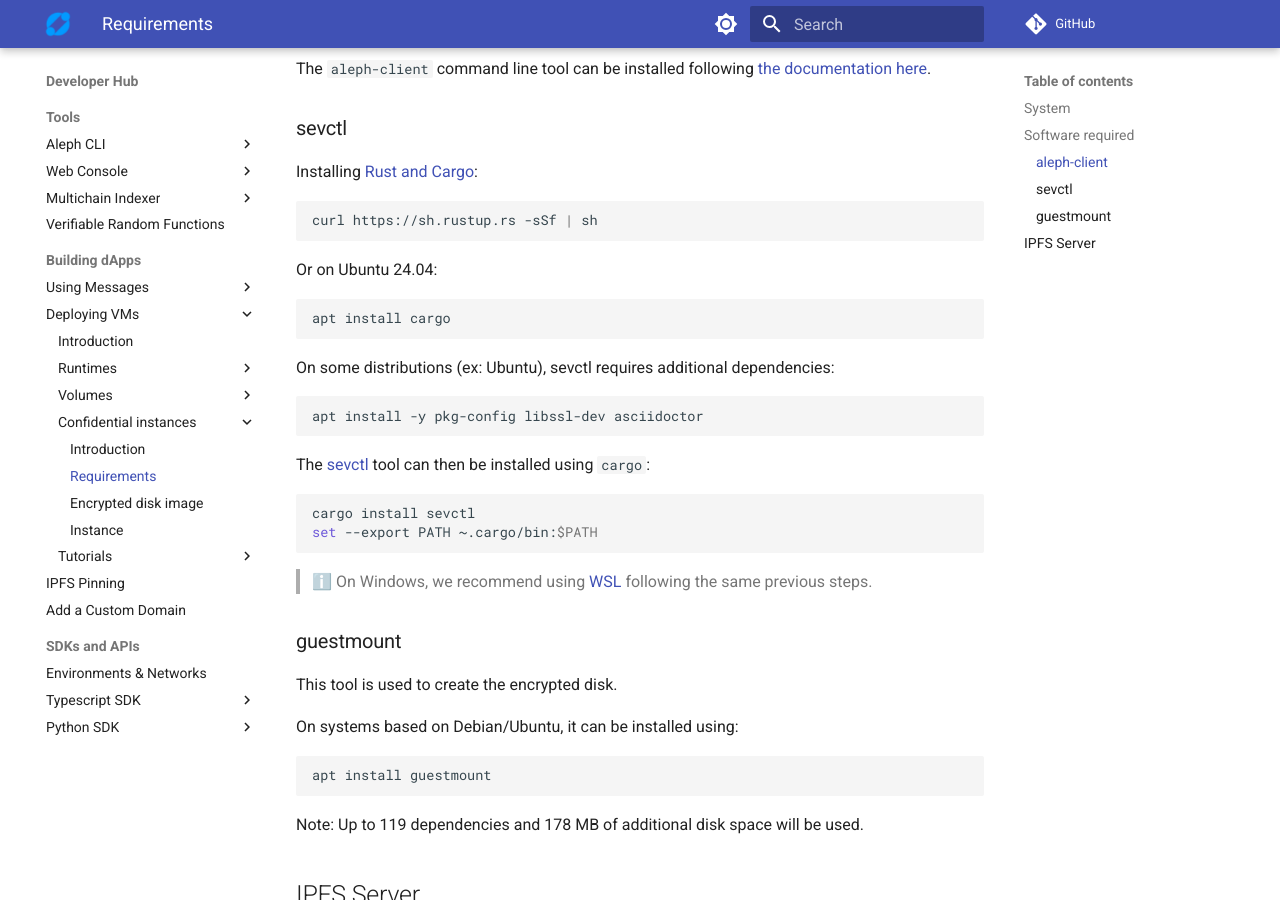
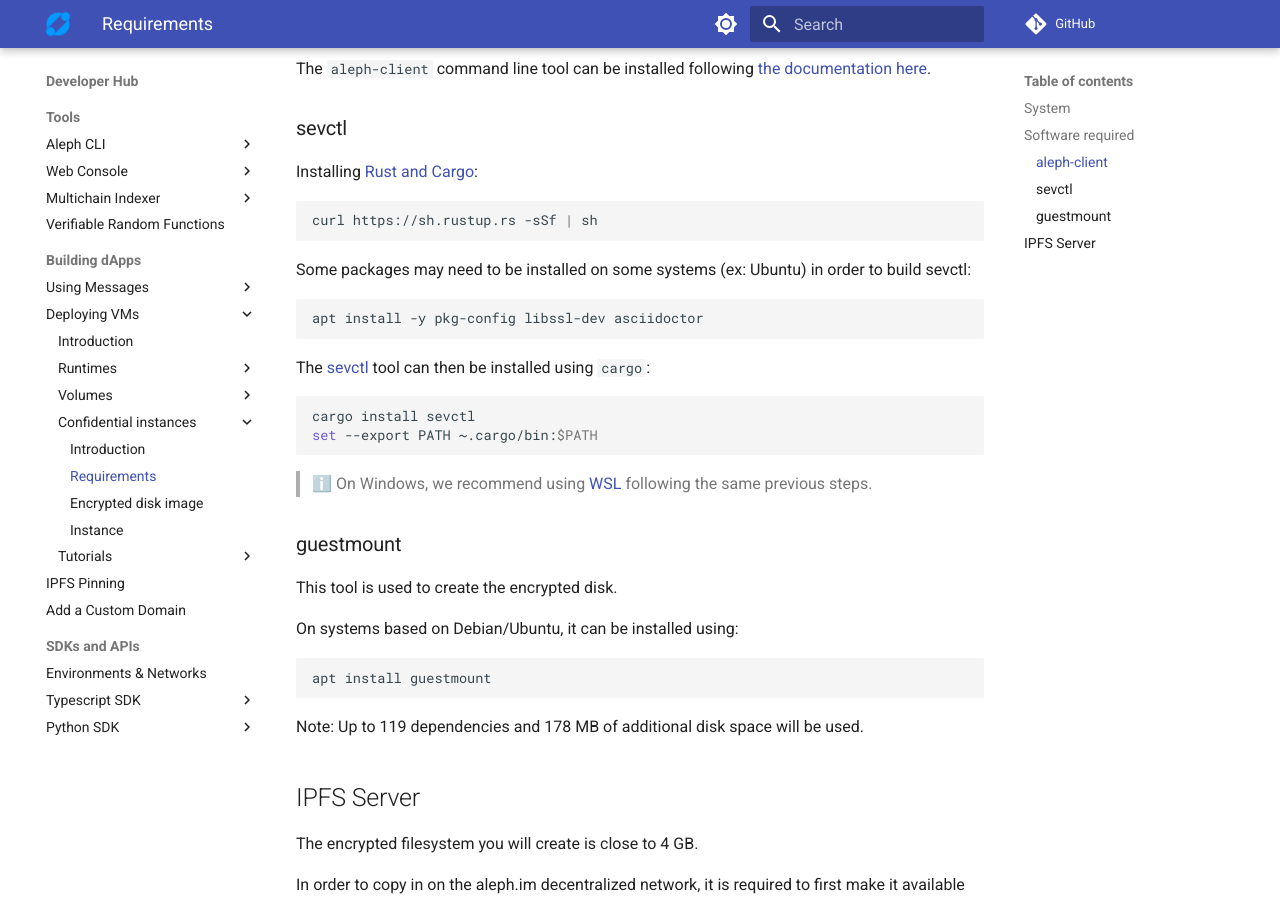
Before and after one commit to aleph-im/aleph-docs, an MkDocs documentation site: the page built from docs/computing/confidential/requirements.md, in a window 1280 px wide and 900 px high, scrolled down 803 px. Built offline with MkDocs 1.6.1 and Material for MkDocs 9.7.7, drawn with Linux system fonts in a browser that asks for light colours; plug-ins that fetch from the network failed and are left out; comment, search, counter and statistics services are not loaded.

Commit message:
Remove apt install

````diff
--- a/docs/computing/confidential/requirements.md
+++ b/docs/computing/confidential/requirements.md
@@ -30,13 +30,7 @@
 curl https://sh.rustup.rs -sSf | sh
 ```
 
-Or on Ubuntu 24.04:
-
-```shell
-apt install cargo
-```
-
-On some distributions (ex: Ubuntu), sevctl requires additional dependencies:
+Some packages may need to be installed on some systems (ex: Ubuntu) in order to build sevctl:
 
 ```shell
 apt install -y pkg-config libssl-dev asciidoctor
````
